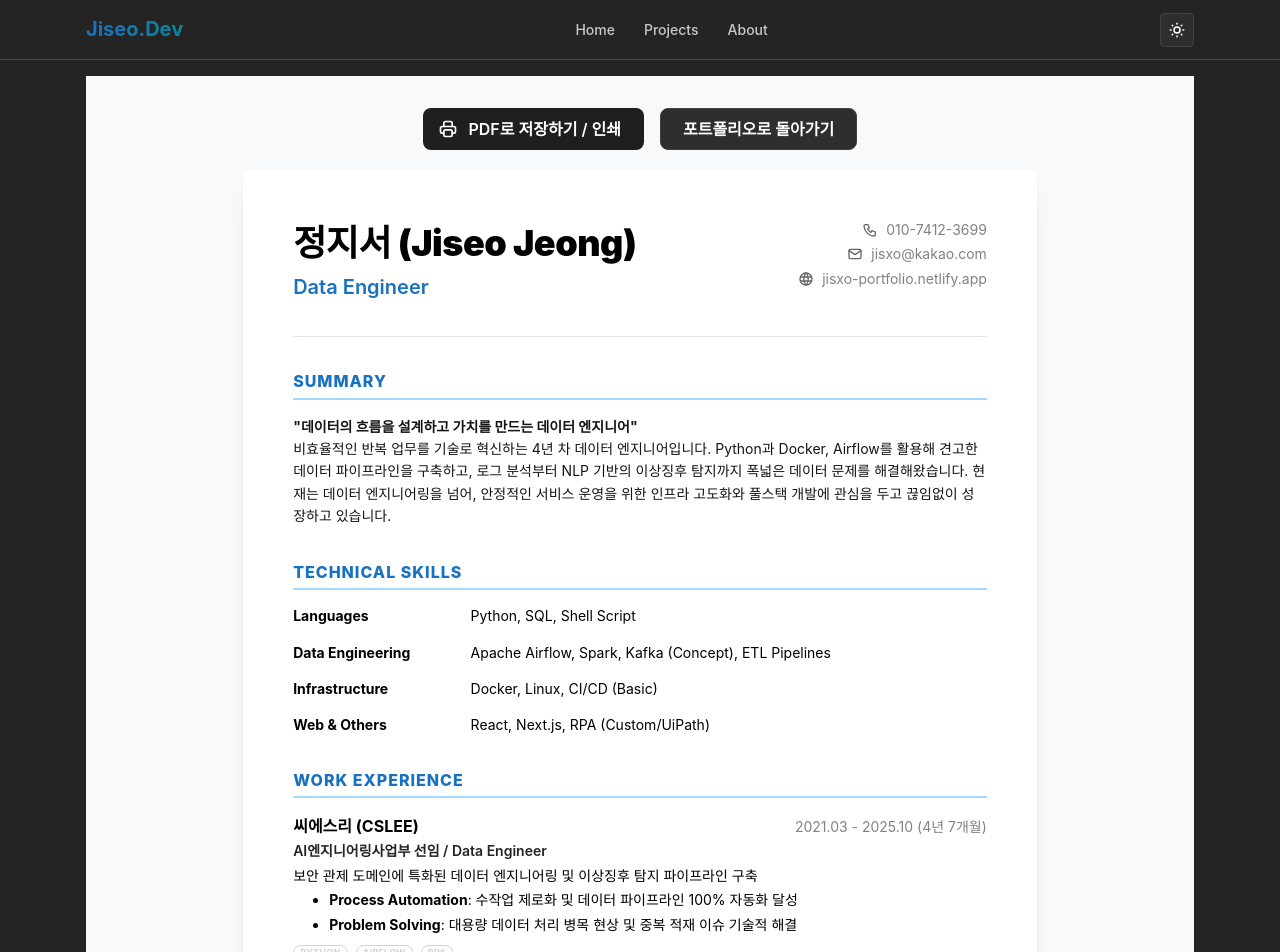
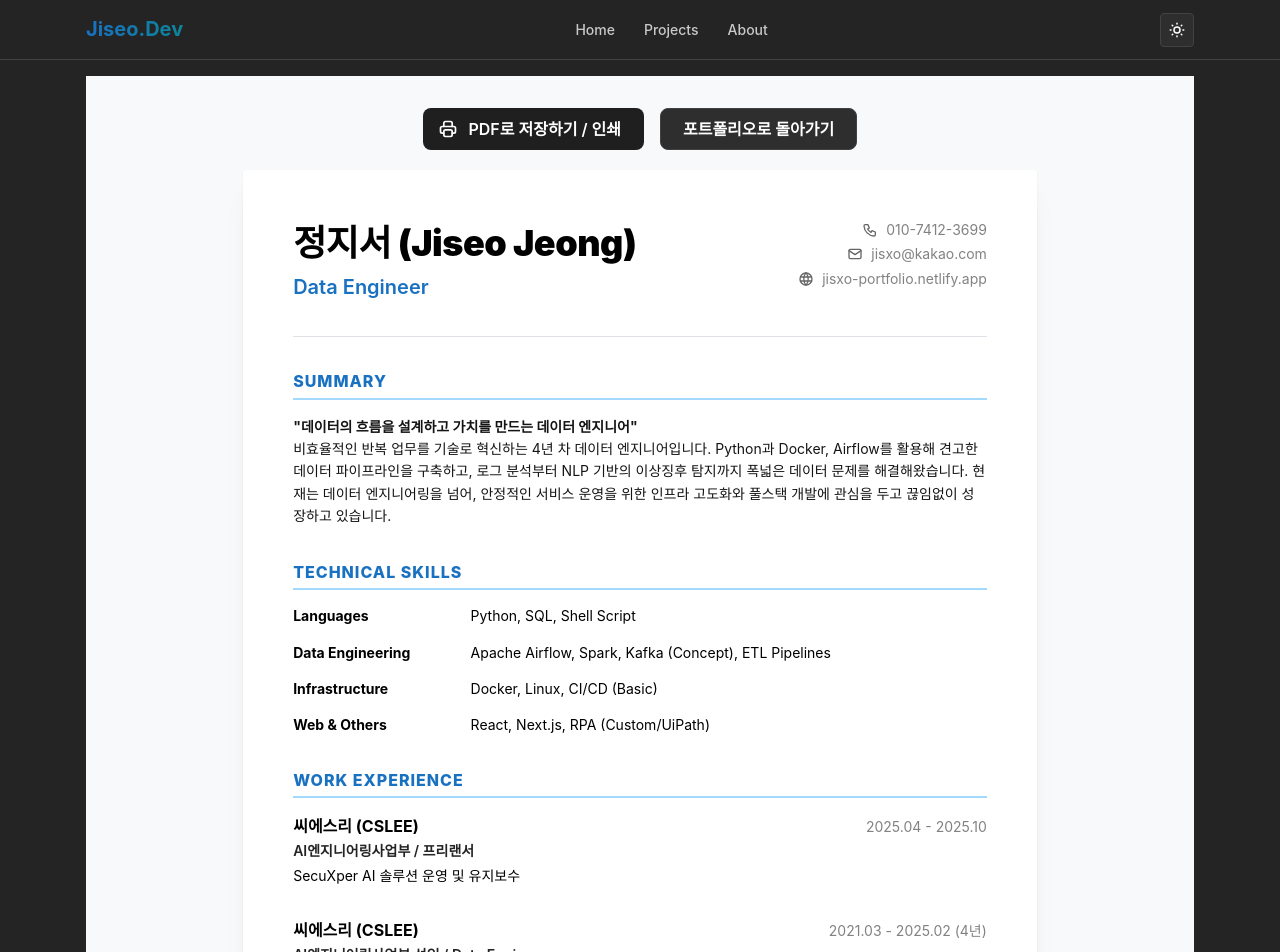
Before and after one commit to jisxo/jisxo-portfolio, a Next.js app: page /resume in a window 1280 px wide. Shown: the top 952 px of the page. Built offline with nearby package versions, Linux system fonts and the light colour scheme.

Commit message:
Fix hydration error by removing styled-jsx

```diff
--- a/src/app/resume/page.tsx
+++ b/src/app/resume/page.tsx
@@ -2,6 +2,7 @@
 
 import { Container, Title, Text, Group, Stack, Badge, Divider, Button, Box, ThemeIcon, List, Paper, Grid } from '@mantine/core';
 import { IconMail, IconBrandGithub, IconWorld, IconPrinter, IconPhone, IconMapPin, IconBrandLinkedin } from '@tabler/icons-react';
+import classes from './resume.module.css';
 
 export default function ResumePage() {
     const handlePrint = () => {
@@ -97,11 +98,19 @@ export default function ResumePage() {
                 {/* Work Experience */}
                 <SectionTitle title="Work Experience" />
                 <Stack gap="xl" mb="xl">
-                    {/* CSLEE */}
+                    {/* CSLEE Freelance */}
+                    <ExperienceItem
+                        company="씨에스리 (CSLEE)"
+                        role="AI엔지니어링사업부 / 프리랜서"
+                        period="2025.04 - 2025.10"
+                        summary="SecuXper AI 솔루션 운영 및 유지보수"
+                    />
+
+                    {/* CSLEE Full-time */}
                     <ExperienceItem
                         company="씨에스리 (CSLEE)"
                         role="AI엔지니어링사업부 선임 / Data Engineer"
-                        period="2021.03 - 2025.10 (4년 7개월)"
+                        period="2021.03 - 2025.02 (4년)"
                         summary="보안 관제 도메인에 특화된 데이터 엔지니어링 및 이상징후 탐지 파이프라인 구축"
                     >
                         <List size="sm" spacing={4} withPadding listStyleType="disc">
@@ -166,27 +175,10 @@ export default function ResumePage() {
                 <Group justify="space-between" align="flex-start">
                     <div>
                         <Text fw={700} size="sm">해성국제컨벤션고등학교</Text>
-                        <Text size="sm">국제회의 유치관리과</Text>
                     </div>
                     <Text size="sm" c="dimmed">2011.03 - 2014.02</Text>
                 </Group>
-
             </Paper>
-
-            <style jsx global>{`
-                @media print {
-                    @page { margin: 0; size: auto; }
-                    body { background: white !important; -webkit-print-color-adjust: exact; }
-                    .no-print { display: none !important; }
-                    .resume-container {
-                        box-shadow: none !important;
-                        margin: 0 !important;
-                        width: 100% !important;
-                        min-height: auto !important;
-                        padding: 20mm !important;
-                    }
-                }
-            `}</style>
         </Box>
     );
 }
```
